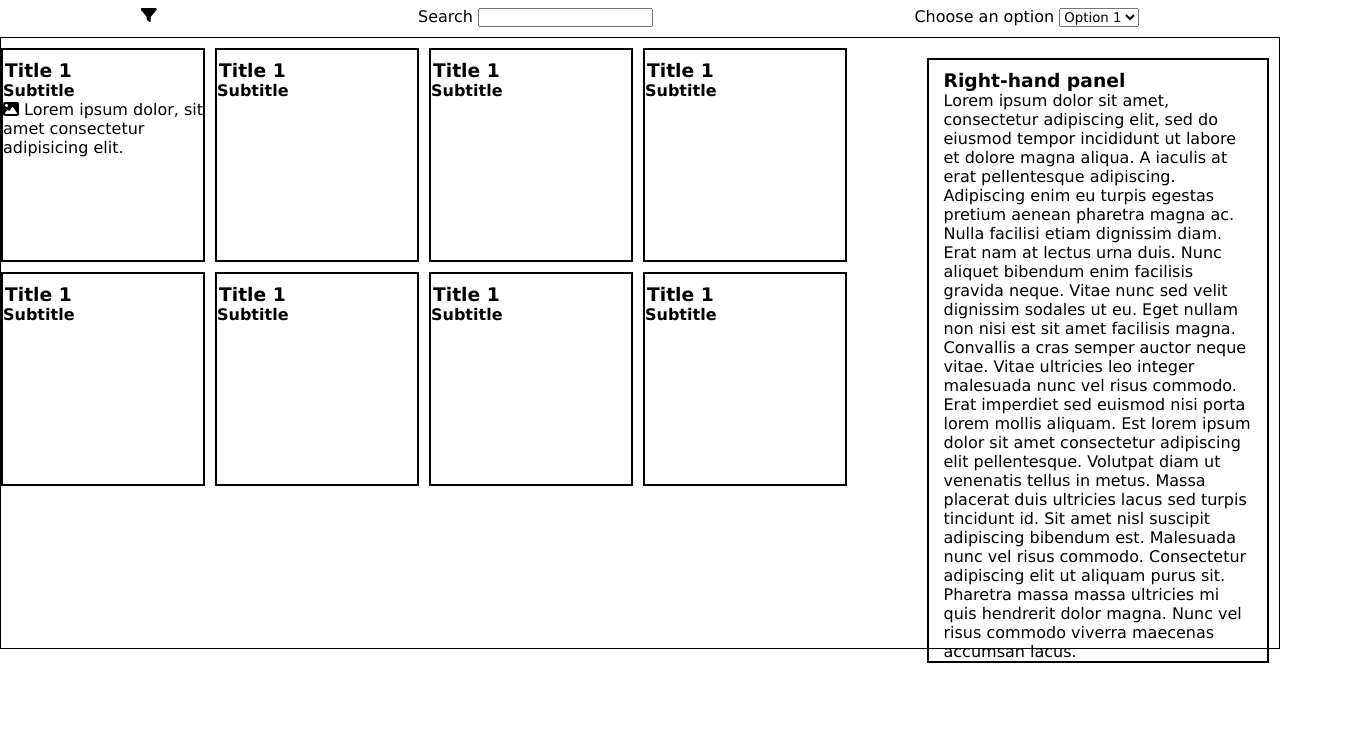
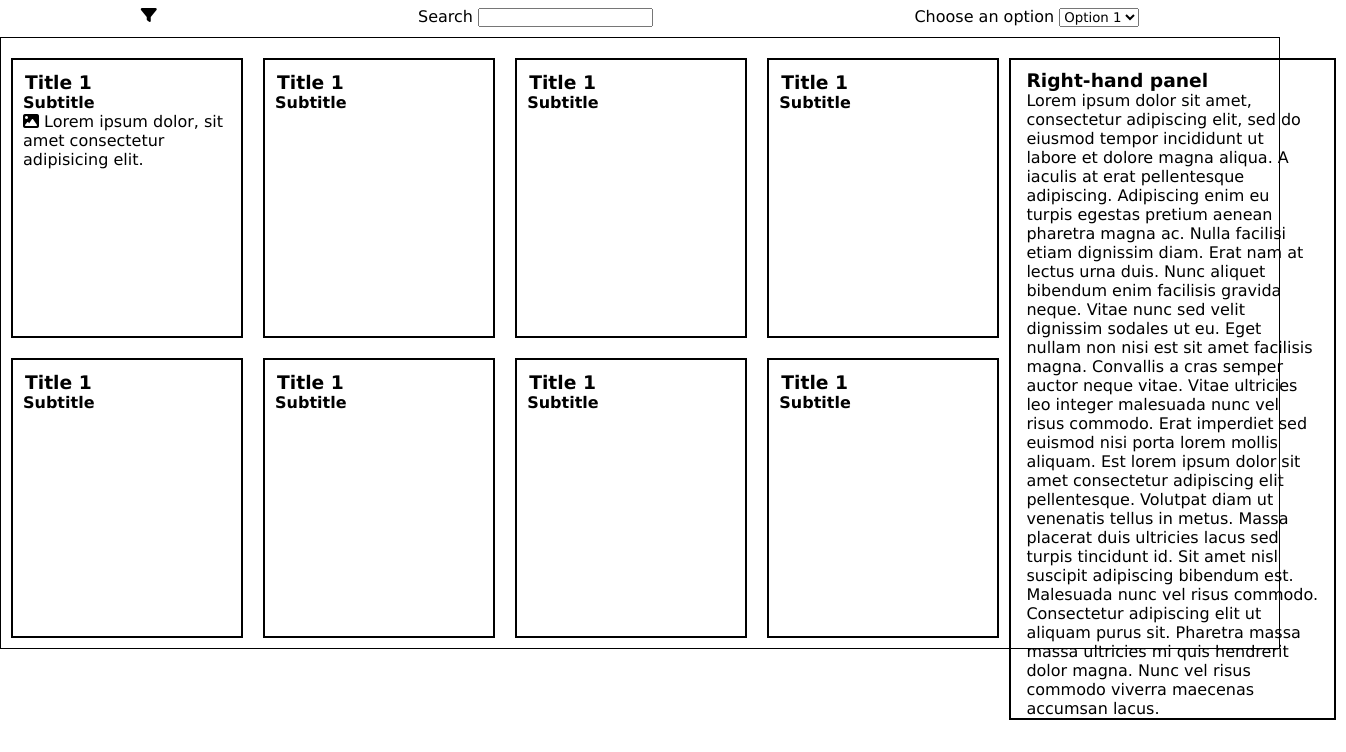
Before and after one commit to shameenakoodan/flexbox-challenge, a plain HTML site: page index.html in a window 1280 px wide. Shown: the part 48-800 px from the top of the page, 1346 px wide, since content can reach past the window. Drawn offline with Linux system fonts and the light colour scheme.

Commit message:
Added 8 boxes inside the left panel with flex display

```diff
--- a/styles.css
+++ b/styles.css
@@ -45,6 +45,7 @@ nav a:hover{
     display: flex;
     width: 75%;
     flex-direction: column;
+    padding-top: 10px;
 }
 .flex-right{
     width: 25%;
@@ -60,11 +61,11 @@ nav a:hover{
     border: 2px solid;
     text-align: left;
     margin-top: 10px;
-    margin-right: 10px;
-    padding-top: 10px;
-    height: 100px;
-    width: 200px;
-    height: 200px;
+    margin: 10px;
+    padding-top: 12px;
+    height: 33vh;
+    width: 33vh;
+    padding-left: 10px;
 }
 h3{
     text-align: left;
```
